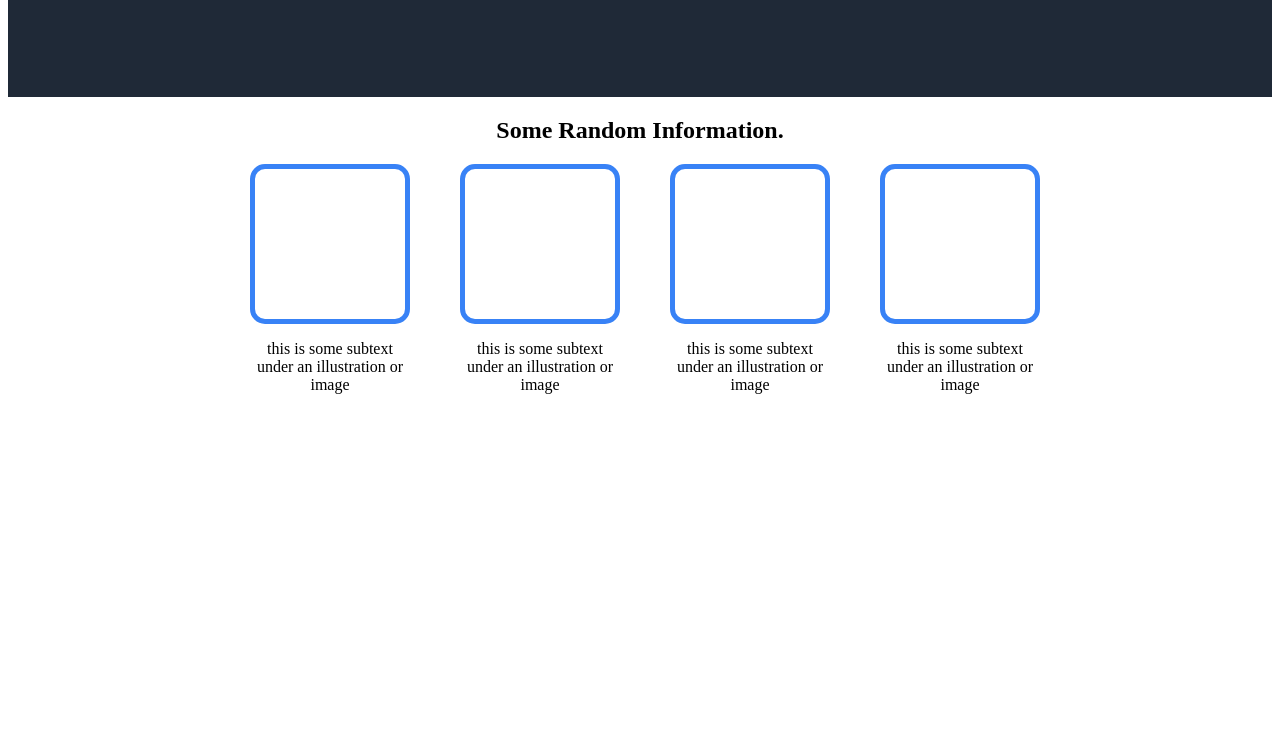
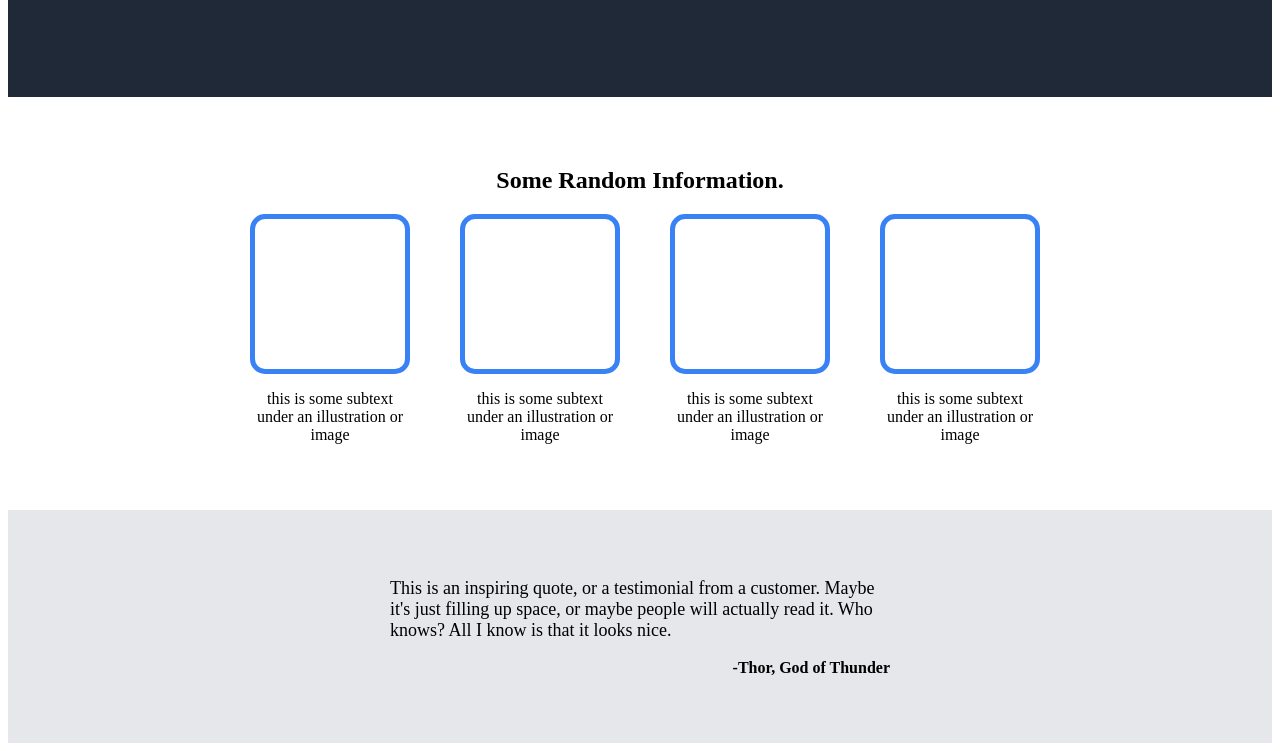
Before and after one commit to crew7/LandingPage, a plain HTML site: page index.html in a window 1280 px wide. Shown: the part 273-1024 px from the top of the page. Before the commit the page ends 800 px from the top, so only its background shows below. Drawn offline with Linux system fonts and the light colour scheme.

Commit message:
Added quote section

```diff
--- a/index.html
+++ b/index.html
@@ -70,6 +70,16 @@
             </div>
         </div>
     </main>
+    <div class="quoteArea">
+        <div class="quoteText">
+            <p class="quoteBody">
+                This is an inspiring quote, or a testimonial from a customer. Maybe it's just filling up space, or maybe people will actually read it. Who knows? All I know is that it looks nice.
+            </p>
+            <p class="quoteAuthor">
+                -Thor, God of Thunder
+            </p>
+        </div>
+    </div>
     <footer>
 
     </footer>
--- a/style.css
+++ b/style.css
@@ -60,6 +60,7 @@ main{
     justify-content: center;
     align-items: center;
     flex-direction: column;
+    padding: 50px;
 }
 .mainContainers{
     display: flex;
@@ -79,3 +80,22 @@ main{
     border: 5px solid #3882F6;
     border-radius: 15px;
 }
+.quoteArea{
+    background-color: #E5E7EB;
+    display: flex;
+    flex-direction: column;
+    justify-content: center;
+    align-items: center;
+    padding: 50px;
+}
+.quoteText{
+    width: 500px;
+}
+.quoteBody{
+    font-size: large;
+}
+.quoteAuthor{
+    display: flex;
+    justify-content: flex-end;
+    font-weight: bold;
+}
```
